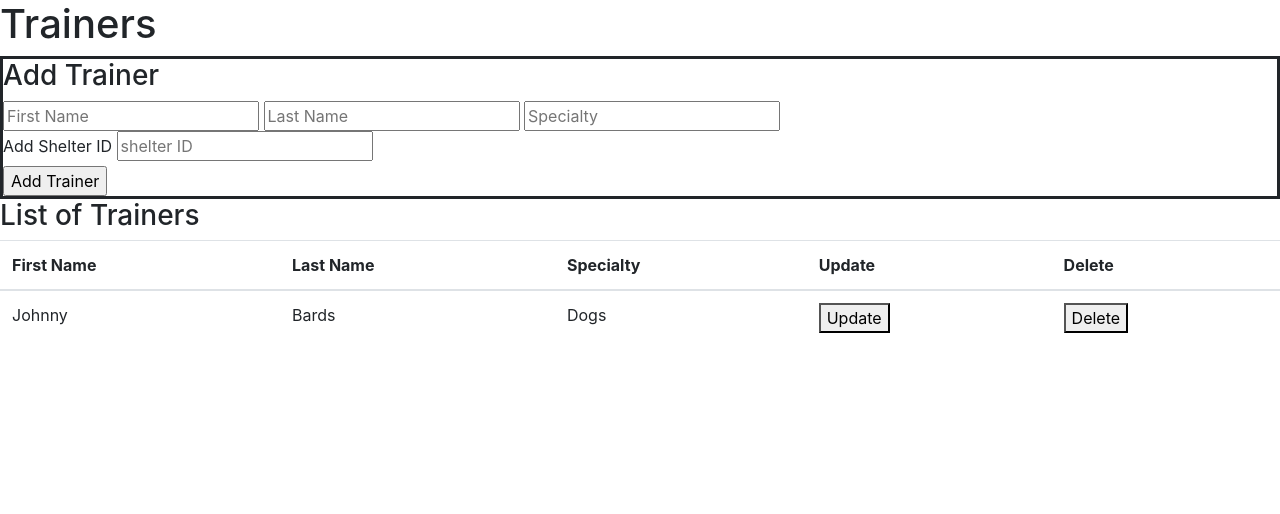
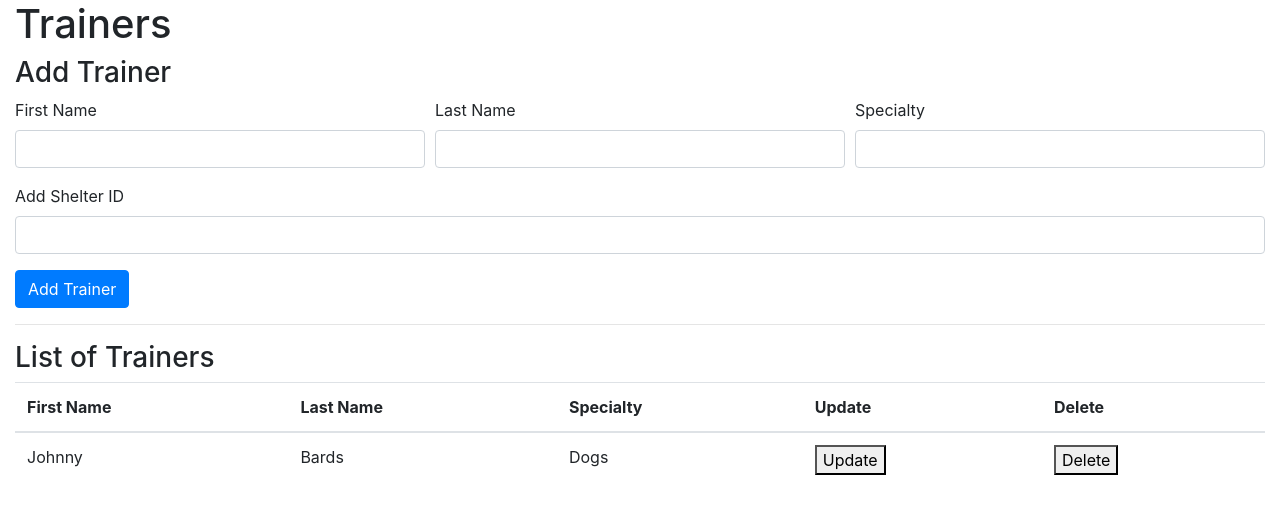
Before and after one commit to kevinlichang/national-animal-shelter-database, a Flask app: page /trainers/ in a window 1280 px wide. Shown: the part 56-570 px from the top of the page. Run offline with Flask 2, Linux system fonts and the light colour scheme.

Commit message:
updated forms in cage and trainers html

```diff
--- a/app/templates/trainers.html
+++ b/app/templates/trainers.html
@@ -1,21 +1,34 @@
 {% extends "layout.html" %}
 {% block content %}
-<h1>Trainers</h1>
+<div class="container-fluid">
+  <h1>Trainers</h1>
 
-<form style="border: solid;">
+  <form class="mb-2">
     <h3>Add Trainer</h3>
+    <div class="form-row">
+      <div class="form-group col-md-4">
+        <label for="trainerFName">First Name</label>
+        <input type="text" class="form-control" id="trainerFName" name="trainerFName">
+      </div>
+      <div class="form-group col-md-4">
+        <label for="trainerLName">Last Name</label>
+        <input type="text" class="form-control" id="trainerLName" name="trainerLName">
+      </div>
+      <div class="form-group col-md-4">
+        <label for="trainerSpecialty">Specialty</label>
+        <input type="text" class="form-control" id="trainerSpecialty" name="trainerSpecialty">
+      </div>
+    </div>
 
-    <input type="text" name="first_name" placeholder="First Name">
-    <input type="text" name="last_name" placeholder="Last Name">
-    <input type="text" name="specialty" placeholder="Specialty">
+    <div class="form-group">
+      <label for="trainerShelterID">Add Shelter ID</label>
+      <input type="number" class ="form-control" id="trainerShelterID" name="trainerShelterID">
+    </div>
 
-    <fieldset>
-      <label for="shelter-id">Add Shelter ID</label>
-      <input type="number" name="shelter-id" placeholder="shelter ID">
-    </fieldset>
+    <button type="submit" class="btn btn-primary" id="addTrainerBtn">Add Trainer</button>
+  </form>
 
-    <input type="submit" name="add trainer" value="Add Trainer" id="add-trainer-submit">
-  </form>
+  <hr>
 
   <h3>List of Trainers</h3>
   <table class="table">
@@ -38,4 +51,5 @@
       </tr>
     </tbody>
   </table>
+</div>
 {% endblock content %}
```
Also changed, not shown: app/templates/cages.html (+11 -12 lines).
